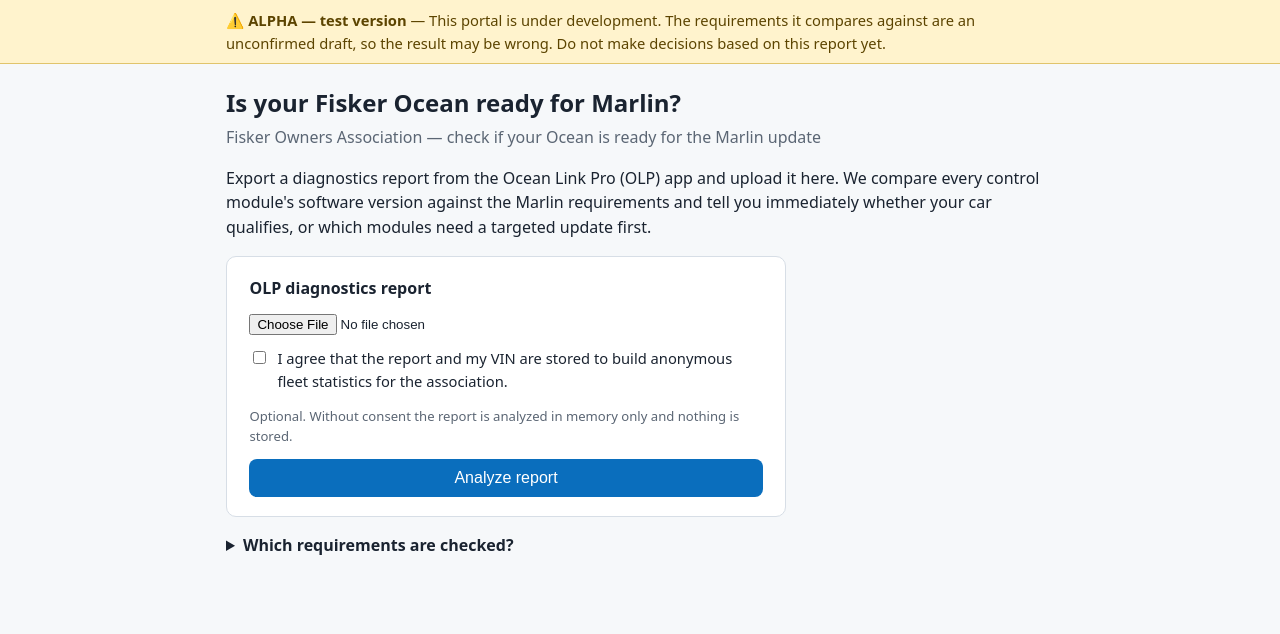
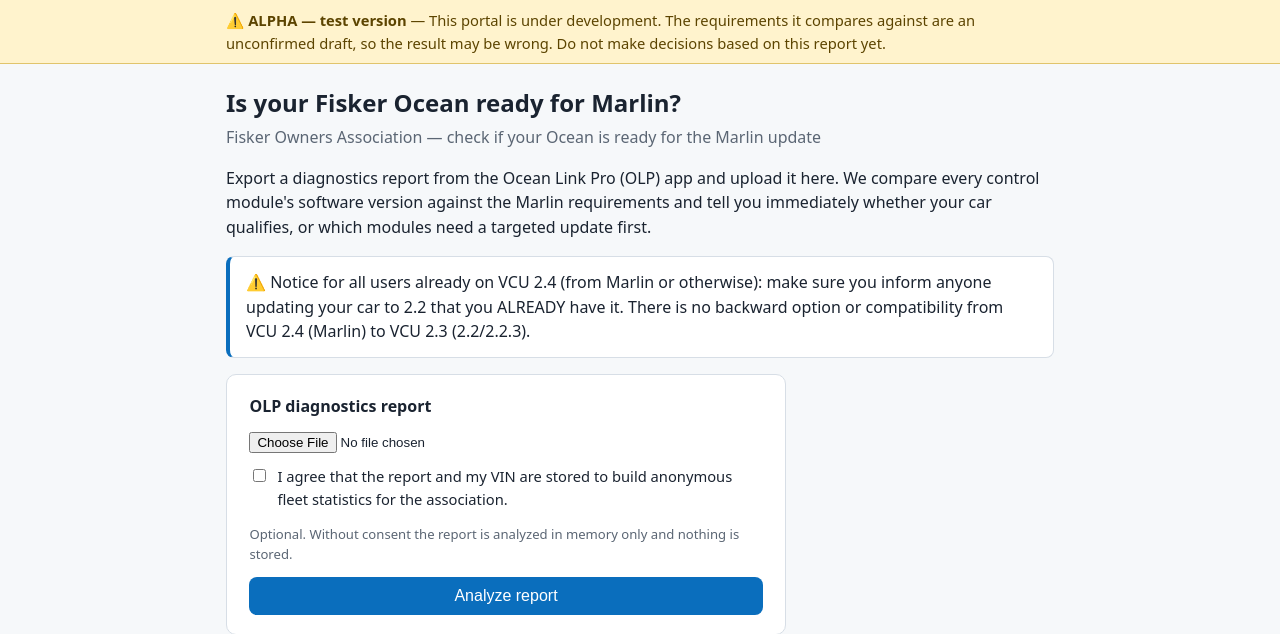
Before and after one commit to terjefl/marlin-check, a FastAPI app: page / in a window 1280 px wide. Shown: the part 45-679 px from the top of the page. Run offline with FastAPI, Linux system fonts and the light colour scheme.

Commit message:
Result texts per Jens' feedback: sharpened zebra wording, 2.2-left-behind list for direct-to-Marlin cars, VCU 2.4 no-downgrade notice on the upload page (7 languages)
Co-Authored-By: Claude Fable 5 <noreply@anthropic.com>

```diff
--- a/app/locales/da.json
+++ b/app/locales/da.json
@@ -18,7 +18,7 @@
   "verdict_ready": "Marlin-klar",
   "verdict_zebra": "Ikke klar — målrettede opdateringer kræves",
   "verdict_ready_text": "Alle påkrævede moduler opfylder 2.1-minimumsniveauerne — din bil er en fuld 100 % 2.1-bil og kan opdateres direkte til Marlin.",
-  "verdict_zebra_text": "Et eller flere påkrævede moduler ligger under 2.1-minimumsniveauet, så bilen er i blandet tilstand (\"zebra\"). Den skal først opdateres til SW 2.2 / have målrettede opdateringer af disse moduler, før Marlin kan installeres:",
+  "verdict_zebra_text": "Din bil er en zebra og vil ikke kunne opdateres til Marlin — ECU-softwareversionerne nedenfor tilhører SW 2.1, 2.0 eller endnu ældre. Få udført den fulde 2.2-opdatering, før du forsøger Marlin-opdateringen:",
   "requirements_version_label": "Kravversion",
   "target_profile_label": "Krævet profil",
   "level_label": "på niveau",
@@ -56,5 +56,7 @@
   "parse_unreadable": "Filen er hverken PDF eller læsbar tekst.",
   "parse_no_header": "Kunne ikke finde overskriften »ECU Software Version Report« — er dette en diagnoserapport eksporteret fra OceanLink Pro?",
   "parse_no_vin": "Ingen VIN-linje (VIN: <17 tegn>) blev fundet i rapporten.",
-  "parse_no_modules": "Ingen ECU-afsnit blev fundet i rapporten."
+  "parse_no_modules": "Ingen ECU-afsnit blev fundet i rapporten.",
+  "ready_22_note": "Bemærk: en direkte opdatering fra 2.1 til Marlin opdaterer stadig IKKE ECU'erne nedenfor — de tilhører 2.2-opdateringen (en påbudt NHTSA-tilbagekaldelse i Nordamerika, som de fleste europæiske biler aldrig fik). Bilen fungerer fint, men disse ECU'er forbliver på deres nuværende versioner:",
+  "vcu24_notice": "Bemærkning til alle, der allerede har VCU 2.4 (fra Marlin eller på anden vis): sørg for at informere den, der skal opdatere din bil til 2.2, om at du ALLEREDE har den. Der er ingen vej tilbage eller kompatibilitet fra VCU 2.4 (Marlin) til VCU 2.3 (2.2/2.2.3)."
 }
--- a/app/locales/de.json
+++ b/app/locales/de.json
@@ -18,7 +18,7 @@
   "verdict_ready": "Marlin-bereit",
   "verdict_zebra": "Nicht bereit — gezielte Updates erforderlich",
   "verdict_ready_text": "Alle erforderlichen Module erreichen die 2.1-Mindestniveaus — dein Auto ist ein volles 100%-2.1-Auto und kann direkt auf Marlin aktualisiert werden.",
-  "verdict_zebra_text": "Ein oder mehrere erforderliche Module liegen unter dem 2.1-Mindestniveau, das Auto ist also in einem gemischten Zustand (\"Zebra\"). Es muss zuerst auf SW 2.2 aktualisiert werden / gezielte Updates dieser Module erhalten, bevor Marlin installiert werden kann:",
+  "verdict_zebra_text": "Dein Auto ist ein Zebra und lässt sich nicht erfolgreich auf Marlin aktualisieren — die unten gelisteten ECU-Softwareversionen gehören zu SW 2.1, 2.0 oder noch älter. Lass zuerst das vollständige 2.2-Update durchführen, bevor du das Marlin-Update versuchst:",
   "requirements_version_label": "Anforderungsversion",
   "target_profile_label": "Erforderliches Profil",
   "level_label": "auf Niveau",
@@ -56,5 +56,7 @@
   "parse_unreadable": "Die Datei ist weder ein PDF noch lesbarer Text.",
   "parse_no_header": "Die Überschrift „ECU Software Version Report“ wurde nicht gefunden — ist dies ein aus OceanLink Pro exportierter Diagnosebericht?",
   "parse_no_vin": "Keine VIN-Zeile (VIN: <17 Zeichen>) im Bericht gefunden.",
-  "parse_no_modules": "Keine ECU-Abschnitte im Bericht gefunden."
+  "parse_no_modules": "Keine ECU-Abschnitte im Bericht gefunden.",
+  "ready_22_note": "Hinweis: Ein direktes Update von 2.1 auf Marlin aktualisiert die unten gelisteten ECUs trotzdem NICHT — sie gehören zum 2.2-Update (ein verpflichtender NHTSA-Rückruf in Nordamerika, den die meisten europäischen Autos nie erhielten). Das Auto funktioniert einwandfrei, aber diese ECUs bleiben auf ihren aktuellen Versionen:",
+  "vcu24_notice": "Hinweis für alle, die bereits VCU 2.4 haben (durch Marlin oder anderweitig): Informiere unbedingt jeden, der dein Auto auf 2.2 aktualisiert, dass du sie BEREITS hast. Es gibt keinen Weg zurück und keine Kompatibilität von VCU 2.4 (Marlin) zu VCU 2.3 (2.2/2.2.3)."
 }
--- a/app/locales/en.json
+++ b/app/locales/en.json
@@ -18,7 +18,7 @@
   "verdict_ready": "Marlin ready",
   "verdict_zebra": "Not ready — targeted updates needed",
   "verdict_ready_text": "All required modules meet the 2.1 minimum levels — your car is a full 100% 2.1 car and can be updated directly to Marlin.",
-  "verdict_zebra_text": "One or more required modules are below the 2.1 minimum level, so the car is in a mixed (\"zebra\") state. It must first be updated to SW 2.2 / get targeted updates of these modules before Marlin can be installed:",
+  "verdict_zebra_text": "Your car is a zebra and will not successfully be updated to Marlin — the ECU software versions listed below belong to SW 2.1, 2.0 or even earlier. Have the full 2.2 SW update performed before attempting the Marlin update:",
   "requirements_version_label": "Requirements version",
   "target_profile_label": "Required profile",
   "level_label": "at level",
@@ -56,5 +56,7 @@
   "parse_unreadable": "The file is neither a PDF nor readable text.",
   "parse_no_header": "Could not find the heading “ECU Software Version Report” — is this a diagnostics report exported from OceanLink Pro?",
   "parse_no_vin": "No VIN line (VIN: <17 characters>) was found in the report.",
-  "parse_no_modules": "No ECU sections were found in the report."
+  "parse_no_modules": "No ECU sections were found in the report.",
+  "ready_22_note": "Note: a direct update from 2.1 to Marlin will still NOT update the ECUs below — they belong to the 2.2 update (a mandatory NHTSA recall in North America that most European cars never received). The car will function fine, but these ECUs will remain on their current versions:",
+  "vcu24_notice": "Notice for all users already on VCU 2.4 (from Marlin or otherwise): make sure you inform anyone updating your car to 2.2 that you ALREADY have it. There is no backward option or compatibility from VCU 2.4 (Marlin) to VCU 2.3 (2.2/2.2.3)."
 }
--- a/app/locales/es.json
+++ b/app/locales/es.json
@@ -18,7 +18,7 @@
   "verdict_ready": "Listo para Marlin",
   "verdict_zebra": "No listo — se necesitan actualizaciones específicas",
   "verdict_ready_text": "Todos los módulos requeridos alcanzan los niveles mínimos de 2.1 — tu coche es un 100 % 2.1 completo y puede actualizarse directamente a Marlin.",
-  "verdict_zebra_text": "Uno o más módulos requeridos están por debajo del nivel mínimo de 2.1, por lo que el coche está en un estado mixto (\"cebra\"). Primero debe actualizarse a SW 2.2 / recibir actualizaciones específicas de estos módulos antes de poder instalar Marlin:",
+  "verdict_zebra_text": "Tu coche es una cebra y no podrá actualizarse correctamente a Marlin — las versiones de software de las ECU listadas abajo pertenecen a SW 2.1, 2.0 o incluso anteriores. Haz que realicen la actualización 2.2 completa antes de intentar la actualización Marlin:",
   "requirements_version_label": "Versión de los requisitos",
   "target_profile_label": "Perfil requerido",
   "level_label": "en el nivel",
@@ -56,5 +56,7 @@
   "parse_unreadable": "El archivo no es un PDF ni texto legible.",
   "parse_no_header": "No se encontró el encabezado «ECU Software Version Report» — ¿es esto un informe de diagnóstico exportado desde OceanLink Pro?",
   "parse_no_vin": "No se encontró ninguna línea VIN (VIN: <17 caracteres>) en el informe.",
-  "parse_no_modules": "No se encontraron secciones de ECU en el informe."
+  "parse_no_modules": "No se encontraron secciones de ECU en el informe.",
+  "ready_22_note": "Nota: una actualización directa de 2.1 a Marlin seguirá SIN actualizar las ECU de abajo — pertenecen a la actualización 2.2 (una llamada a revisión obligatoria de la NHTSA en Norteamérica que la mayoría de los coches europeos nunca recibió). El coche funcionará bien, pero estas ECU se quedarán en sus versiones actuales:",
+  "vcu24_notice": "Aviso para todos los que ya tienen VCU 2.4 (por Marlin u otra vía): asegúrate de informar a quien actualice tu coche a 2.2 de que YA la tienes. No hay vuelta atrás ni compatibilidad de VCU 2.4 (Marlin) a VCU 2.3 (2.2/2.2.3)."
 }
--- a/app/locales/fr.json
+++ b/app/locales/fr.json
@@ -18,7 +18,7 @@
   "verdict_ready": "Prête pour Marlin",
   "verdict_zebra": "Pas prête — mises à jour ciblées nécessaires",
   "verdict_ready_text": "Tous les modules requis atteignent les niveaux minimaux 2.1 — votre voiture est une vraie 100 % 2.1 et peut être mise à jour directement vers Marlin.",
-  "verdict_zebra_text": "Un ou plusieurs modules requis sont en dessous du niveau minimal 2.1 : la voiture est dans un état mixte (« zèbre »). Elle doit d'abord être mise à jour vers SW 2.2 / recevoir des mises à jour ciblées de ces modules avant de pouvoir installer Marlin :",
+  "verdict_zebra_text": "Votre voiture est un zèbre et ne pourra pas être mise à jour vers Marlin — les versions logicielles des calculateurs listées ci-dessous appartiennent à SW 2.1, 2.0 voire antérieur. Faites d'abord effectuer la mise à jour 2.2 complète avant de tenter la mise à jour Marlin :",
   "requirements_version_label": "Version des exigences",
   "target_profile_label": "Profil requis",
   "level_label": "au niveau",
@@ -56,5 +56,7 @@
   "parse_unreadable": "Le fichier n'est ni un PDF ni du texte lisible.",
   "parse_no_header": "Le titre « ECU Software Version Report » est introuvable — s'agit-il bien d'un rapport de diagnostic exporté depuis OceanLink Pro ?",
   "parse_no_vin": "Aucune ligne VIN (VIN : <17 caractères>) trouvée dans le rapport.",
-  "parse_no_modules": "Aucune section ECU trouvée dans le rapport."
+  "parse_no_modules": "Aucune section ECU trouvée dans le rapport.",
+  "ready_22_note": "Remarque : une mise à jour directe de 2.1 vers Marlin ne mettra toujours PAS à jour les calculateurs ci-dessous — ils appartiennent à la mise à jour 2.2 (un rappel NHTSA obligatoire en Amérique du Nord que la plupart des voitures européennes n'ont jamais reçu). La voiture fonctionnera très bien, mais ces calculateurs resteront sur leurs versions actuelles :",
+  "vcu24_notice": "Avis à tous ceux qui ont déjà le VCU 2.4 (via Marlin ou autrement) : veillez à informer quiconque met votre voiture à jour vers 2.2 que vous l'avez DÉJÀ. Il n'existe aucun retour en arrière ni compatibilité du VCU 2.4 (Marlin) vers le VCU 2.3 (2.2/2.2.3)."
 }
--- a/app/locales/nb.json
+++ b/app/locales/nb.json
@@ -18,7 +18,7 @@
   "verdict_ready": "Marlin-klar",
   "verdict_zebra": "Ikke klar — trenger målrettede oppdateringer",
   "verdict_ready_text": "Alle påkrevde moduler oppfyller 2.1-minimumsnivåene — bilen din er en full 100 % 2.1-bil og kan oppdateres direkte til Marlin.",
-  "verdict_zebra_text": "Én eller flere påkrevde moduler ligger under 2.1-minimumsnivået, så bilen er i blandet tilstand («zebra»). Den må først oppdateres til SW 2.2 / få målrettede oppdateringer av disse modulene før Marlin kan installeres:",
+  "verdict_zebra_text": "Bilen din er en zebra og vil ikke kunne oppdateres til Marlin — ECU-programvareversjonene under tilhører SW 2.1, 2.0 eller enda eldre. Få utført den fulle 2.2-oppdateringen før du forsøker Marlin-oppdateringen:",
   "requirements_version_label": "Kravversjon",
   "target_profile_label": "Krevd profil",
   "level_label": "på nivå",
@@ -56,5 +56,7 @@
   "parse_unreadable": "Filen er verken PDF eller lesbar tekst.",
   "parse_no_header": "Fant ikke overskriften «ECU Software Version Report» — er dette en diagnoserapport eksportert fra OceanLink Pro?",
   "parse_no_vin": "Fant ingen VIN-linje (VIN: <17 tegn>) i rapporten.",
-  "parse_no_modules": "Fant ingen ECU-blokker i rapporten."
+  "parse_no_modules": "Fant ingen ECU-blokker i rapporten.",
+  "ready_22_note": "Merk: en direkte oppdatering fra 2.1 til Marlin vil fortsatt IKKE oppdatere ECU-ene under — de tilhører 2.2-oppdateringen (en pålagt NHTSA-tilbakekalling i Nord-Amerika som de fleste europeiske biler aldri fikk). Bilen vil fungere fint, men disse ECU-ene forblir på dagens versjoner:",
+  "vcu24_notice": "Merknad til alle som allerede har VCU 2.4 (fra Marlin eller på annen måte): sørg for å informere den som skal oppdatere bilen din til 2.2 om at du ALLEREDE har den. Det finnes ingen vei tilbake eller kompatibilitet fra VCU 2.4 (Marlin) til VCU 2.3 (2.2/2.2.3)."
 }
--- a/app/locales/sv.json
+++ b/app/locales/sv.json
@@ -18,7 +18,7 @@
   "verdict_ready": "Marlin-redo",
   "verdict_zebra": "Inte redo — riktade uppdateringar krävs",
   "verdict_ready_text": "Alla obligatoriska moduler uppfyller 2.1-mininivåerna — din bil är en full 100 % 2.1-bil och kan uppdateras direkt till Marlin.",
-  "verdict_zebra_text": "En eller flera obligatoriska moduler ligger under 2.1-mininivån, så bilen är i blandat läge (\"zebra\"). Den måste först uppdateras till SW 2.2 / få riktade uppdateringar av dessa moduler innan Marlin kan installeras:",
+  "verdict_zebra_text": "Din bil är en zebra och kommer inte att kunna uppdateras till Marlin — ECU-mjukvaruversionerna nedan tillhör SW 2.1, 2.0 eller ännu äldre. Låt utföra den fullständiga 2.2-uppdateringen innan du försöker med Marlin-uppdateringen:",
   "requirements_version_label": "Kravversion",
   "target_profile_label": "Krävd profil",
   "level_label": "på nivå",
@@ -56,5 +56,7 @@
   "parse_unreadable": "Filen är varken PDF eller läsbar text.",
   "parse_no_header": "Hittade inte rubriken ”ECU Software Version Report” — är detta en diagnosrapport exporterad från OceanLink Pro?",
   "parse_no_vin": "Ingen VIN-rad (VIN: <17 tecken>) hittades i rapporten.",
-  "parse_no_modules": "Inga ECU-avsnitt hittades i rapporten."
+  "parse_no_modules": "Inga ECU-avsnitt hittades i rapporten.",
+  "ready_22_note": "Obs: en direkt uppdatering från 2.1 till Marlin uppdaterar ändå INTE ECU:erna nedan — de tillhör 2.2-uppdateringen (en obligatorisk NHTSA-återkallelse i Nordamerika som de flesta europeiska bilar aldrig fick). Bilen fungerar fint, men dessa ECU:er blir kvar på sina nuvarande versioner:",
+  "vcu24_notice": "Meddelande till alla som redan har VCU 2.4 (från Marlin eller på annat sätt): se till att informera den som ska uppdatera din bil till 2.2 om att du REDAN har den. Det finns ingen väg tillbaka eller kompatibilitet från VCU 2.4 (Marlin) till VCU 2.3 (2.2/2.2.3)."
 }
--- a/app/templates/index.html
+++ b/app/templates/index.html
@@ -9,6 +9,8 @@
 {% if error %}
 <div class="alert error">{{ error }}</div>
 {% endif %}
+
+<div class="alert">⚠️ {{ t('vcu24_notice') }}</div>
 
 <form class="uploadbox" method="post" action="/analyze" enctype="multipart/form-data">
   <label class="filelabel" for="report">{{ t('upload_label') }}</label>
```
Also changed, not shown: app/rules.py (+11 -0 lines), app/templates/_result_body.html (+8 -0 lines), tests/test_parser_and_rules.py (+6 -0 lines).
